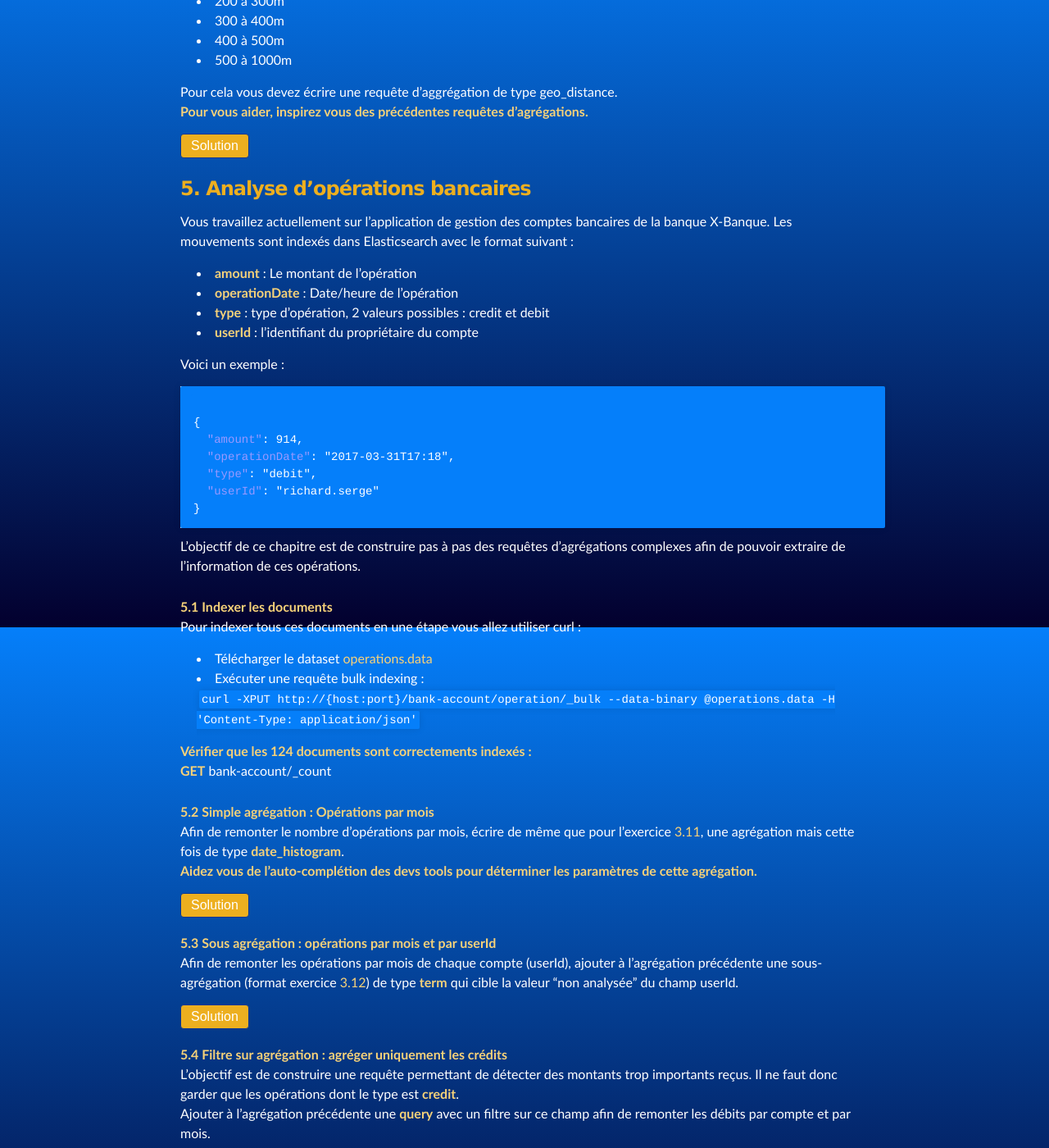
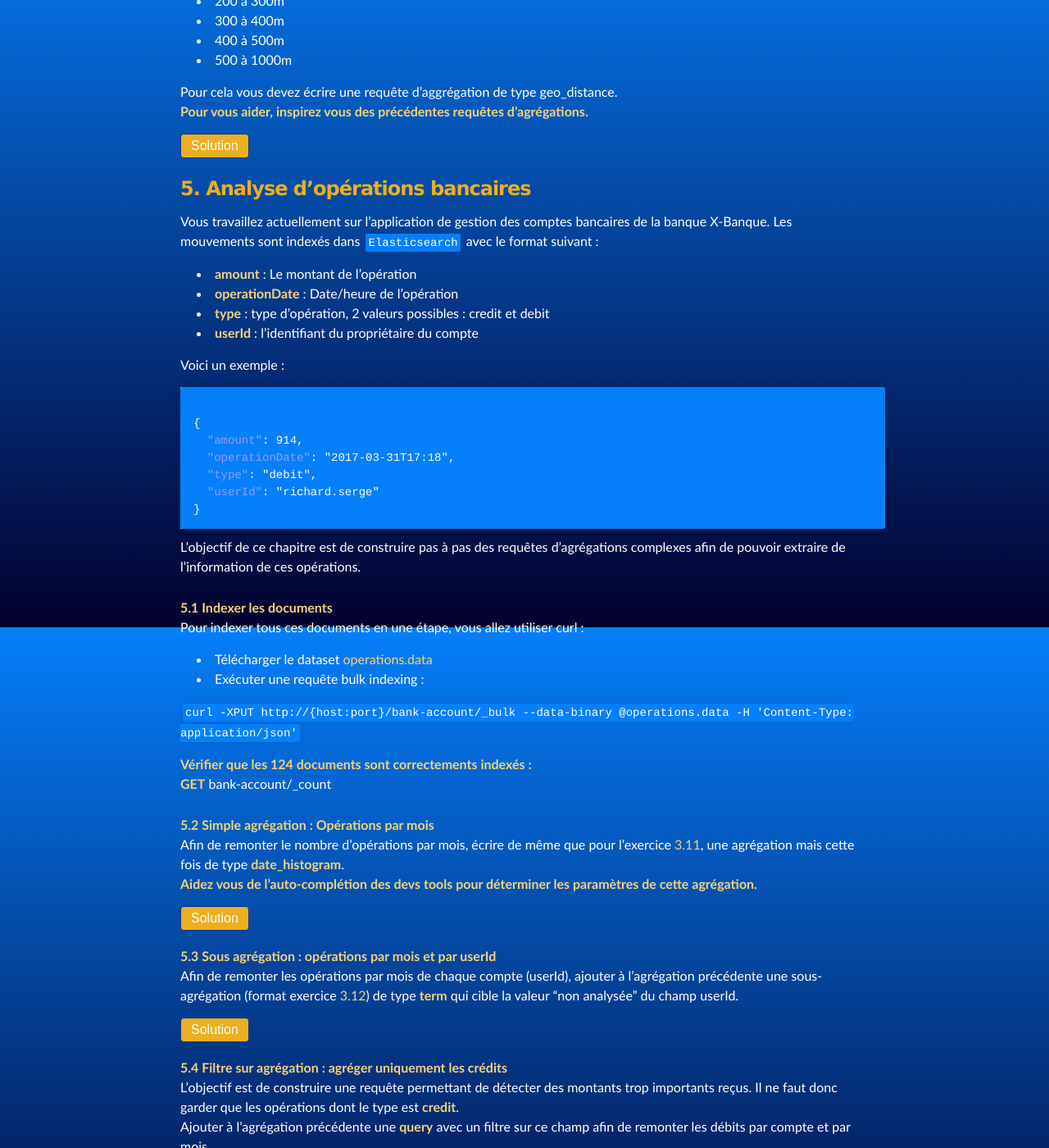
Before and after one commit to oziade/oziade.github.io, a Jekyll site: the page built from index.md, in a window 1280 px wide and 1400 px high, scrolled down 11979 px. Shown: the whole window at 82% size. Built offline with Jekyll 4.4.1, drawn with Linux system fonts in a browser that asks for light colours; nearby versions of some CDN libraries.

```diff
--- a/_includes/chapter_5.md
+++ b/_includes/chapter_5.md
@@ -1,7 +1,7 @@
 ### 5. Analyse d'opérations bancaires
 
 Vous travaillez actuellement sur l'application de gestion des comptes bancaires de la banque X-Banque.
-Les mouvements sont indexés dans Elasticsearch avec le format suivant  :
+Les mouvements sont indexés dans `Elasticsearch` avec le format suivant  :
 
 * __amount__ : Le montant de l'opération
 * __operationDate__ : Date/heure de l'opération
@@ -23,11 +23,12 @@ pouvoir extraire de l'information de ces opérations.
 
 ---
 __5.1 Indexer les documents__
-Pour indexer tous ces documents en une étape vous allez utiliser curl :
+Pour indexer tous ces documents en une étape, vous allez utiliser curl :
 
  * Télécharger le dataset [operations.data](data/operations.data)
  * Exécuter une requête bulk indexing :
-  `curl -XPUT http://{host:port}/bank-account/operation/_bulk --data-binary @operations.data -H 'Content-Type: application/json'`
+
+`curl -XPUT http://{host:port}/bank-account/_bulk --data-binary @operations.data -H 'Content-Type: application/json'`
 
  __Vérifier que les 124 documents sont correctements indexés :__
  __GET__ bank-account/_count
@@ -40,7 +41,7 @@ de type **date_histogram**.
 
 <blockquote class = 'solution' markdown="1">
 
-GET bank-account/operation/_search
+GET bank-account/_search
 {% highlight json %}
 {
   "size": 0,
@@ -63,7 +64,7 @@ la valeur "non analysée" du champ userId.
 
 <blockquote class = 'solution' markdown="1">
 
-GET bank-account/operation/_search
+GET bank-account/_search
 {% highlight json %}
 {
   "size": 0,
@@ -94,7 +95,7 @@ Ajouter à l'agrégation précédente une **query** avec un filtre sur ce champ
 
 <blockquote class = 'solution' markdown="1">
 
-GET bank-account/operation/_search
+GET bank-account/_search
 {% highlight json %}
 {
   "size": 0,
@@ -133,7 +134,7 @@ de type **sum** afin de remonter la somme de tous les montants par mois et par c
 
 <blockquote class = 'solution' markdown="1">
 
-GET bank-account/operation/_search
+GET bank-account/_search
 {% highlight json %}
 {
   "size": 0,
@@ -202,7 +203,7 @@ Pour cela ajouter à la dernière sous-agrégation une **pipeline agrégation**
 
 <blockquote class = 'solution' markdown="1">
 
-GET bank-account/operation/_search
+GET bank-account/_search
 {% highlight json %}
 {
   "size": 0,
```
